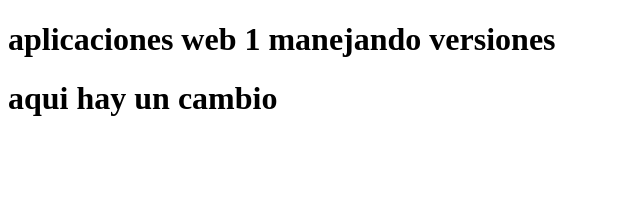
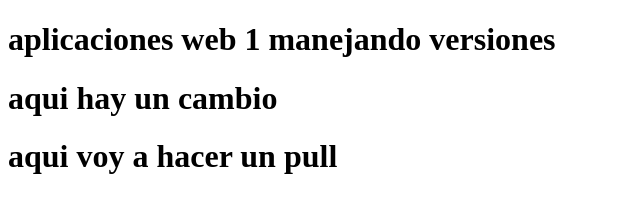
Before and after one commit to ricardo712/PROYECTOWEB-GIT, a plain HTML site: page index.html in a window 1280 px wide. Shown: the whole page, without its empty margins (0-640 px from the left). Drawn offline with Linux system fonts and the light colour scheme.

Commit message:
Update index.html

```diff
--- a/index.html
+++ b/index.html
@@ -11,6 +11,7 @@
 <body>
     <h1>aplicaciones web 1 manejando versiones</h1>
     <h1>aqui hay un cambio</h1>
+    <h1>aqui voy a hacer un pull</h1>
 </body>
 
 </html>
```
